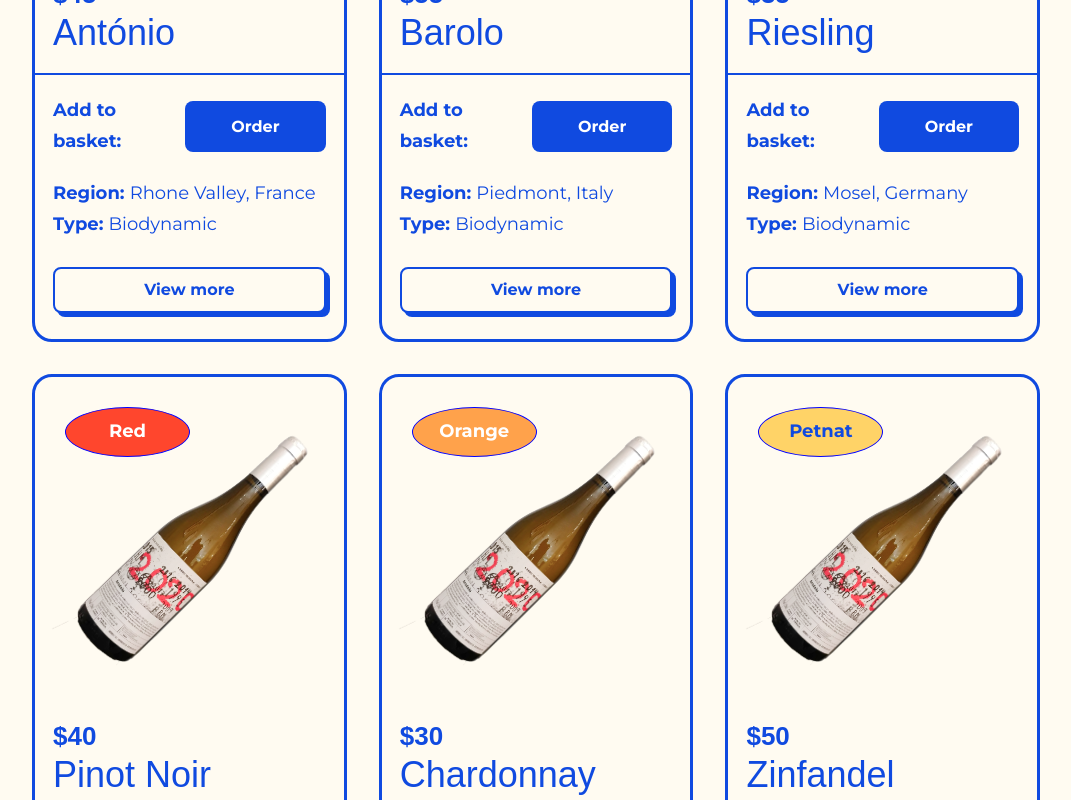
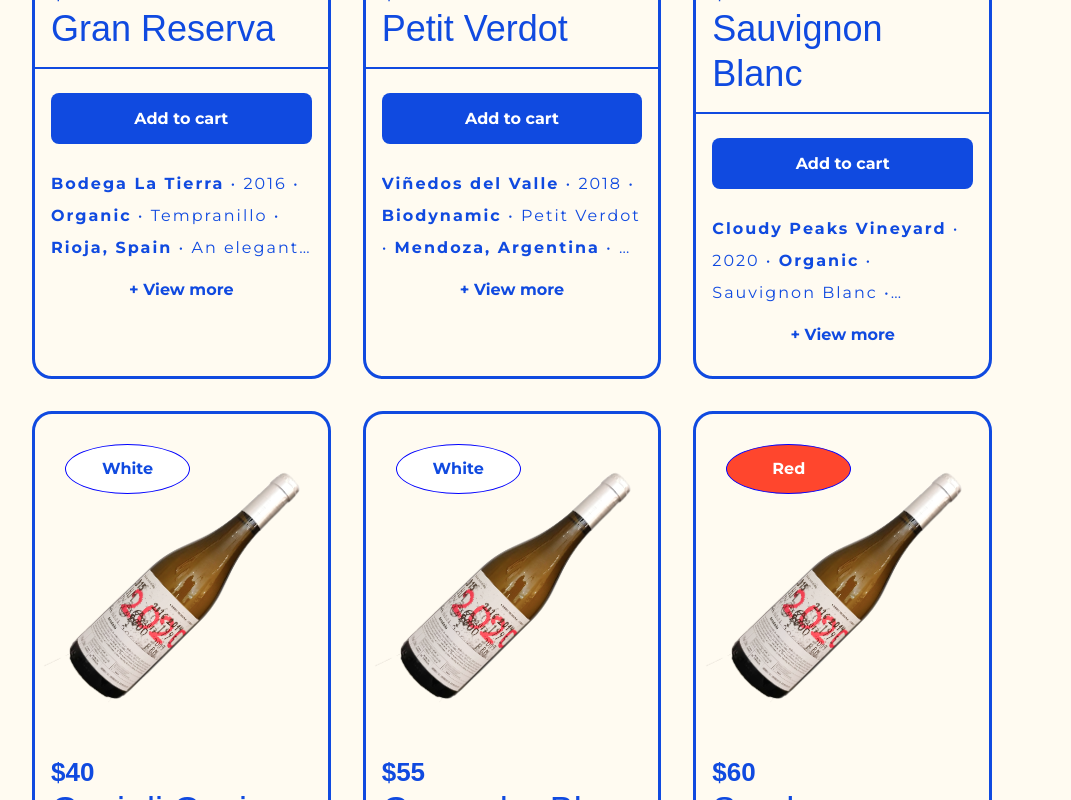
Before and after one commit to josh-merrill/natural-wine-club, a React (Vite) app: page / in a window 1280 px wide. Shown: the part 1460-2260 px from the top of the page, without its empty margins (128-1199 px from the left). Built offline with nearby package versions, Linux system fonts and the light colour scheme; a web font is replaced by a local one.

Commit message:
STYLE: Applied styling updates to menu, cart and wineItem components plus some other small styling cleanup

```diff
--- a/src/components/cart/Cart.jsx
+++ b/src/components/cart/Cart.jsx
@@ -4,7 +4,7 @@ import { Context } from "../../context/AppContext"
 
 
 export default function Cart() {
-  const { cartItems, addToCart, removeFromCart, setViewCart } =
+  const { cartItems, addToCart, removeFromCart, emptyCart, setViewCart } =
     useContext(Context)
 
   const [isCheckingOut, setIsCheckingOut] = useState(false)
@@ -33,6 +33,7 @@ export default function Cart() {
 
   function handleCheckout() {
     setIsCheckingOut(true)
+    emptyCart()
   }
 
   const cartItemsEmpty = (
@@ -113,7 +114,7 @@ export default function Cart() {
           <a className="cart--nav-back bold" onClick={handleClose}>
             &#8592; Continue shopping
           </a>
-          <button className="btn-secondary" onClick={handleCheckout}
+          <button className="btn-primary" onClick={handleCheckout}
 
           disabled={cartItems.length === 0 ? true : false}>
             Checkout
--- a/src/components/cart/cart.css
+++ b/src/components/cart/cart.css
@@ -142,7 +142,7 @@
 .checkout--spinner {
   width: 75px;
   height: 75px;
-  border: 5px solid var(--color-light);
+  border: 5px solid var(--color-bg);
   border-top: 5px solid var(--color-red);
   border-radius: 50%;
   animation: spin 0.5s linear infinite;
--- a/src/components/data/menu.json
+++ b/src/components/data/menu.json
@@ -2,91 +2,91 @@
   "menu": [
     {
       "id": 1,
-      "name": "António",
+      "name": "Gran Reserva",
       "color": "Red",
-      "region": "Rhone Valley, France",
-      "year": 2017,
-      "winery": "tbd",
-      "winemaking": "Biodynamic",
-      "description": "A full-bodied red wine with notes of dark fruits and spices.",
+      "region": "Rioja, Spain",
+      "year": 2016,
+      "winery": "Bodega La Tierra",
+      "winemaking": "Organic",
+      "description": "An elegant and well-aged red wine with complex flavors of dark fruits and oak.",
       "img": "/images/wines/antonio.png",
-      "price": 45,
-      "grape": "Grenache, Syrah, Mourvèdre",
+      "price": 65,
+      "grape": "Tempranillo",
       "bottle_size": "75cl",
       "order_amount": 0
     },
     {
       "id": 2,
-      "name": "Barolo",
-      "color": "Rose",
-      "region": "Piedmont, Italy",
-      "year": 2015,
-      "winery": "tbd",
+      "name": "Petit Verdot",
+      "color": "Red",
+      "region": "Mendoza, Argentina",
+      "year": 2018,
+      "winery": "Viñedos del Valle",
       "winemaking": "Biodynamic",
-      "description": "A complex and robust red wine with flavors of cherry, truffle, and tar.",
+      "description": "A robust and full-bodied red wine with intense flavors of blackberries and spices.",
       "img": "/images/wines/antonio.png",
-      "price": 55,
-      "grape": "Nebbiolo",
+      "price": 50,
+      "grape": "Petit Verdot",
       "bottle_size": "75cl",
       "order_amount": 0
     },
     {
       "id": 3,
-      "name": "Riesling",
+      "name": "Sauvignon Blanc",
       "color": "White",
-      "region": "Mosel, Germany",
-      "year": 2018,
-      "winery": "tbd",
-      "winemaking": "Biodynamic",
-      "description": "An aromatic white wine with a crisp acidity and floral notes.",
+      "region": "Marlborough, New Zealand",
+      "year": 2020,
+      "winery": "Cloudy Peaks Vineyard",
+      "winemaking": "Organic",
+      "description": "A vibrant and aromatic white wine with refreshing citrus and tropical fruit notes.",
       "img": "/images/wines/antonio.png",
       "price": 35,
-      "grape": "Riesling",
+      "grape": "Sauvignon Blanc",
       "bottle_size": "75cl",
       "order_amount": 0
     },
     {
       "id": 4,
-      "name": "Pinot Noir",
-      "color": "Red",
-      "region": "Willamette Valley, Oregon",
+      "name": "Gavi di Gavi",
+      "color": "White",
+      "region": "Piedmont, Italy",
       "year": 2019,
-      "winery": "tbd",
+      "winery": "Cascina degli Ulivi",
       "winemaking": "Biodynamic",
-      "description": "A delicate red wine with flavors of red berries and earthy undertones.",
+      "description": "A crisp and mineral-driven white wine with flavors of green apple and pear.",
       "img": "/images/wines/antonio.png",
       "price": 40,
-      "grape": "Pinot Noir",
+      "grape": "Cortese",
       "bottle_size": "75cl",
       "order_amount": 0
     },
     {
       "id": 5,
-      "name": "Chardonnay",
-      "color": "Orange",
-      "region": "Sonoma, California",
-      "year": 2020,
-      "winery": "tbd",
-      "winemaking": "Biodynamic",
-      "description": "A rich and buttery white wine with hints of tropical fruits and vanilla.",
+      "name": "Grenache Blanc",
+      "color": "White",
+      "region": "Roussillon, France",
+      "year": 2017,
+      "winery": "Domaine du Soleil",
+      "winemaking": "Organic",
+      "description": "A rich and aromatic white wine with notes of stone fruits and honey.",
       "img": "/images/wines/antonio.png",
-      "price": 30,
-      "grape": "Chardonnay",
+      "price": 55,
+      "grape": "Grenache Blanc",
       "bottle_size": "75cl",
       "order_amount": 0
     },
     {
       "id": 6,
-      "name": "Zinfandel",
-      "color": "Petnat",
-      "region": "Napa Valley, California",
-      "year": 2016,
-      "winery": "tbd",
+      "name": "Syrah",
+      "color": "Red",
+      "region": "Stellenbosch, South Africa",
+      "year": 2015,
+      "winery": "Vineyard 47",
       "winemaking": "Biodynamic",
-      "description": "A bold and jammy red wine with blackberry and pepper notes.",
+      "description": "A bold and spicy red wine with flavors of blackcurrants and black pepper.",
       "img": "/images/wines/antonio.png",
-      "price": 50,
-      "grape": "Zinfandel",
+      "price": 60,
+      "grape": "Syrah",
       "bottle_size": "75cl",
       "order_amount": 0
     }
--- a/src/components/menu/Menu.jsx
+++ b/src/components/menu/Menu.jsx
@@ -1,5 +1,3 @@
-import "./menu.css";
-
 import { useState, useContext } from "react";
 import { Context } from "../../context/AppContext";
 import WineItem from "./WineItem";
@@ -13,23 +11,21 @@ export default function Menu() {
   const [showOrderBtn, setShowOrderBtn] = useState(false);
 
   function toggle(id) {
-    menu.map((wine) => {
-      return wine.id === id ? setShowOrderBtn(true) : setShowOrderBtn(false);
-    });
+    setShowOrderBtn(menu.some(wine => wine.id === id));
   }
 
-  const menuItemElements = menu.map((item) => (
+  const menuItems = menu.map((item) => (
     <WineItem key={item.id} item={item} toggle={toggle} />
   ));
 
   return (
     <section className="menu--wrapper container">
-      {viewCart ? <Cart /> : null}
+      {viewCart && <Cart />}
       <div id="menu" className="menu--container">
         <h2>Wines of the month</h2>
-          <div className="menu--container-wrapper">{menuItemElements}</div>
+        <div className="menu--container-wrapper">{menuItems}</div>
         <div className="menu--btn-wrapper">
-            <button className="btn-secondary" onClick={handleCart}>
+          <button className="btn-primary" onClick={handleCart}>
             View Cart
           </button>
         </div>
--- a/src/components/menu/WineItem.jsx
+++ b/src/components/menu/WineItem.jsx
@@ -1,38 +1,47 @@
-import { useState, useContext, useEffect } from "react";
+import { useState, useContext, useEffect, useRef } from "react";
 import { Context } from "../../context/AppContext";
 import "./menu.css";
 import Badge from "../badge/Badge";
 
 export default function WineItem({ item }) {
-  const {
-    cartItems,
-    addToCart,
-    removeFromCart,
-    setTotalOrderCount,
-  } = useContext(Context);
+  const { cartItems, addToCart, removeFromCart, setTotalOrderCount } = useContext(Context);
 
-  // Find the item in the cart to get the initial count value
   const cartItem = cartItems.find((cartItem) => cartItem.id === item.id);
-  const initialCount = cartItem ? cartItem.order_amount : 0;
+  const initialCount = cartItem?.order_amount || 0;
 
   const [show, setShow] = useState(true);
-  const [viewDetails, setViewDetails] = useState(false);
+  const [expanded, setExpanded] = useState(false);
+  const menuDetailsRef = useRef(null);
   const [count, setCount] = useState(initialCount);
 
-  // Update the count state when the cartItem count changes
+  useEffect(() => {
+    const menuDetailsHeight = menuDetailsRef.current?.clientHeight;
+    const lineHeight = parseInt(getComputedStyle(menuDetailsRef.current).lineHeight);
+    const maxLines = 3;
+    const maxHeight = lineHeight * maxLines;
+
+    if (menuDetailsHeight > maxHeight) {
+      setExpanded(true);
+    }
+  }, [expanded]);
+
+  const toggleExpanded = () => {
+    setExpanded(!expanded);
+  };
+
   useEffect(() => {
     setCount(initialCount);
   }, [initialCount]);
 
-  function handlePlus() {
+  const handlePlus = () => {
     setCount((prevCount) => prevCount + 1);
     setTotalOrderCount((prevTotalCount) => prevTotalCount + 1);
-  }
+  };
 
-  function handleMinus() {
+  const handleMinus = () => {
     setCount((prevCount) => prevCount - 1);
     setTotalOrderCount((prevTotalCount) => prevTotalCount - 1);
-  }
+  };
 
   return (
     <div key={item.id} className="menu--item">
@@ -48,37 +57,8 @@ export default function WineItem({ item }) {
       </div>
       <hr className="line--blue" />
       <div className="menu--item-bottom">
-        {viewDetails ? (
-          <div className="menu--item-bottom-inner">
-            <div className="menu--item-details">
-              <p>
-                <span className="bold">Region: </span>
-                {item.region}
-              </p>
-              <p>
-                <span className="bold">Year: </span>
-                {item.year}
-              </p>
-              <p>
-                <span className="bold">Type: </span>
-                {item.winemaking}
-              </p>
-              <p>{item.description}</p>
-            </div>
-            <button
-              className="btn-primary"
-              onClick={() => setViewDetails(!viewDetails)}
-            >
-              View less
-            </button>
-          </div>
-        ) : (
         <div className="menu--item-bottom-inner">
           <div className="menu--item-basket">
-              <p>
-                <span className="bold">Add to basket:</span>
-              </p>
-
             {count < 1 ? (
               <button
                 className="btn-secondary"
@@ -88,38 +68,46 @@ export default function WineItem({ item }) {
                   handlePlus();
                 }}
               >
-                  Order
+                Add to cart
               </button>
             ) : (
               <button className="btn-secondary" id="menu--item-btn-order">
-                  <span onClick={() => { removeFromCart(item); handleMinus(); }}>
+                <span
+                  onClick={() => {
+                    removeFromCart(item);
+                    handleMinus();
+                  }}
+                >
                   -
                 </span>
                 <span>{count}</span>
-                  <span onClick={() => { addToCart(item); handlePlus(); }}>
+                <span
+                  onClick={() => {
+                    addToCart(item);
+                    handlePlus();
+                  }}
+                >
                   +
                 </span>
               </button>
             )}
           </div>
           <div className="menu--item-details">
+            <div
+              className={`menu--item-details-text${expanded ? " expanded" : ""}`}
+              ref={menuDetailsRef}
+            >
               <p>
-                <span className="bold">Region: </span>
-                {item.region}
-              </p>
-              <p>
-                <span className="bold">Type: </span>
-                {item.winemaking}
+                <span className="bold">{item.winery}</span> &#x2022; {item.year} &#x2022;{" "}
+                <span className="bold">{item.winemaking}</span> &#x2022; {item.grape} &#x2022;{" "}
+                <span className="bold">{item.region}</span> &#x2022; {item.description}
               </p>
             </div>
-            <button
-              className="btn-primary"
-              onClick={() => setViewDetails(!viewDetails)}
-            >
-              View more
+          </div>
+          <button className="btn-bold" onClick={toggleExpanded}>
+            {expanded ? "- View less" : "+ View more"}
           </button>
         </div>
-        )}
       </div>
     </div>
   );
--- a/src/components/menu/menu.css
+++ b/src/components/menu/menu.css
@@ -27,27 +27,55 @@
 .menu--item-img {
   width: 50px;
   transform: rotate(45deg);
+  transition: var(--transition);
 }
 
 .menu--item-img:hover {
   transform: rotate(42deg);
-  transition: var(--transition);
+}
+
+.menu--item-bottom-inner {
+  display: flex;
+  flex-direction: column;
 }
 
 .menu--item-details {
-  margin-bottom: 1em;
+  margin-top: 1rem;
 }
 
-.menu--item-basket {
-  display: flex;
-  justify-content: space-between;
-  align-items: center;
-  margin-bottom: 1em;
-  gap: 0.25em;
+.menu--item-details-text {
+  overflow: hidden;
+  text-overflow: ellipsis;
+  line-height: 2;
+  letter-spacing: 2px;
+  max-height: 6em;
+  transition: max-height 0.3s ease-in-out;
+  display: -webkit-box;
+  -webkit-line-clamp: 3;
+  -webkit-box-orient: vertical;
 }
 
-.menu--item-basket button {
-  flex-basis: 150px;
+.menu--item-details-text.expanded {
+  max-height: none;
+  -webkit-line-clamp: initial;
+}
+
+.btn-bold {
+  font-family: "Montserrat", sans-serif;
+  background-color: var(--color-bg);
+  color: var(--color-blue);
+  font-weight: bold;
+  text-align: center;
+  margin: 1rem 0;
+  border: none;
+  font-size: 1rem;
+  transition-duration: 0.3s;
+  width: 100%;
+}
+
+.btn-bold:hover {
+  color: var(--color-blue-secondary);
+  cursor: pointer;
 }
 
 #menu--item-btn-order {
@@ -58,13 +86,12 @@
   color: var(--color-blue);
   border: 2px solid var(--color-blue);
   padding: 10px;
-  width: 135px;
+  width: 100%;
 }
 
 #menu--item-btn:active {
   box-shadow: none;
-  transform: translateY(-2px);
-  transform: translateX(2px);
+  transform: translateY(-2px) translateX(2px);
   border: 2px solid var(--color-blue);
 }
 
@@ -75,10 +102,7 @@
   margin: var(--spacer-sm) 0;
 }
 
-  /* ========== MEDIA QUERIES (MEDIUM DEVICES) ========= */
-
 @media screen and (min-width: 768px) {
-
   .menu--container-wrapper {
     grid-template-columns: repeat(2, 1fr);
     grid-template-rows: repeat(4, auto);
@@ -87,6 +111,7 @@
   .menu--container > h2 {
     font-size: 4.5rem;
   }
+
   .menu--item-img {
     width: 80px;
   }
@@ -94,22 +119,11 @@
   .menu--btn-wrapper {
     margin: var(--spacer-sm) 0 var(--spacer-md);
   }
-
 }
 
-/* ========== MEDIA QUERIES (LARGE DEVICES) ========= */
-
-@media screen and (min-width: 1024px) {
-
-}
-
-/* ========== MEDIA QUERIES (XL DEVICES) ========= */
-
 @media screen and (min-width: 1200px) {
-
   .menu--container-wrapper {
     grid-template-columns: repeat(3, 1fr);
     grid-template-rows: repeat(3, auto);
   }
-
 }
--- a/src/index.css
+++ b/src/index.css
@@ -42,7 +42,7 @@ body {
   font-family: "Montserrat", sans-serif;
   font-style: normal;
   font-weight: 400;
-  font-size: 1.125rem;
+  font-size: 1rem;
   line-height: 1.75;
   color: var(--color-blue);
   background-color: var(--color-bg);
@@ -107,7 +107,7 @@ a:hover {
   height: 46px;
   margin: 0.5em 0;
   transition-duration: 0.3s;
-  width: 100%;
+  width: 200px;
 }
 
 .btn-primary:hover {
@@ -128,7 +128,7 @@ a:hover {
   height: 51px;
   margin: 0.5em 0;
   transition-duration: 0.3s;
-  width: 200px;
+  width: 100%;
 }
 
 .btn-secondary:hover {
```
Also changed, not shown: src/context/AppContext.jsx (+7 -1 lines). Lines whose indentation alone changed are shown as unchanged.
